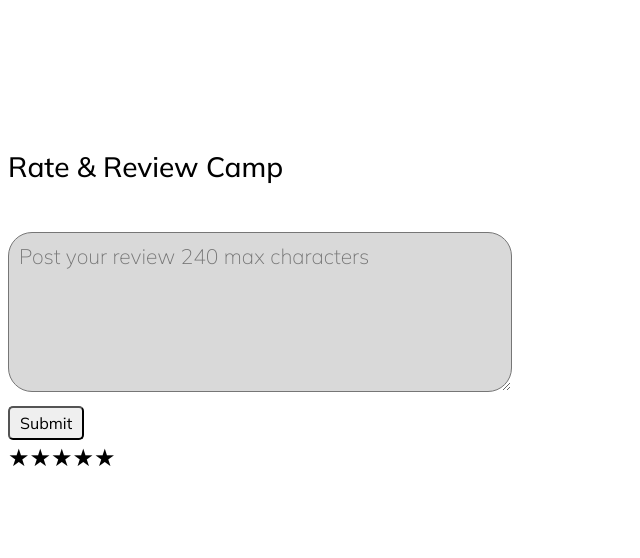
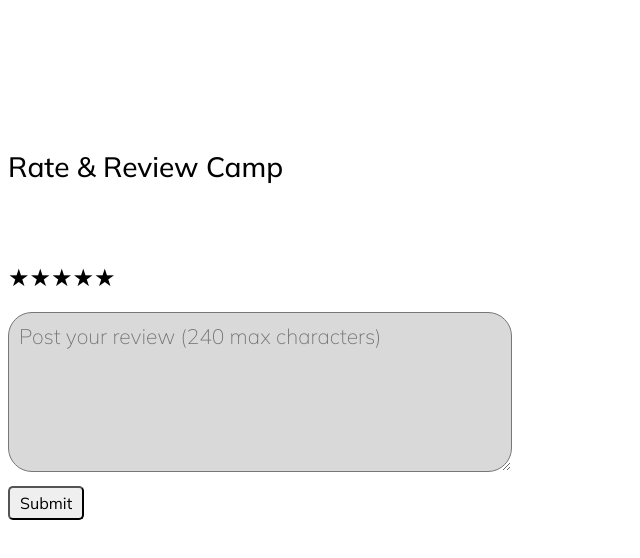
Before and after one commit to Raman-14/ReviewSystem, a Vue app: page / in a window 1280 px wide. Shown: the top 558 px of the page, without its empty margins (0-640 px from the left). Built offline with nearby package versions, Linux system fonts and the light colour scheme.

Commit message:
add changes

```diff
--- a/src/App.vue
+++ b/src/App.vue
@@ -1,33 +1,30 @@
 <template>
   <div class="grid-container">
     <div class="col1">
-    <SubmitReview @submit-review="addReview"/>
-    <RatingStar class="rating"/>
-  </div>
-  <div class="col2">
-    <ReviewComp :reviews="reviews"/>
-  </div>
+      <SubmitReview @submit-review="addReview" />
+    </div>
+    <div class="col2">
+      <ReviewComp :reviews="reviews" />
+    </div>
   </div>
 </template>
 
 <script>
 import { ref } from 'vue';
 import SubmitReview from "./components/SubmitReview.vue";
-import RatingStar from "./components/RatingStar.vue";
 import ReviewComp from "./components/ReviewComp.vue";
 
 export default {
   name: 'App',
   components: {
     SubmitReview,
-    RatingStar,
     ReviewComp,
   },
   setup() {
     const reviews = ref([]);
 
-    const addReview = (text) => {
-      reviews.value.push(text);
+    const addReview = (review) => {
+      reviews.value.push(review);
     };
 
     return {
@@ -46,12 +43,21 @@ export default {
   -moz-osx-font-smoothing: grayscale;
   margin-top: 121px;
 }
-.rating{
-  margin-top:50px;
+
+.rating {
+  margin-top: 50px;
 }
 
 .grid-container {
   display: grid;
   grid-template-columns: 1fr 1fr;
 }
+
+.col1 {
+  padding-right: 20px;
+}
+
+.col2 {
+  padding-left: 20px;
+}
 </style>
--- a/src/components/RatingStar.vue
+++ b/src/components/RatingStar.vue
@@ -3,10 +3,10 @@
     <span
       v-for="star in 5"
       :key="star"
-      :class="{'filled': star <= currentRating}"
+      :class="{'filled': star <= hoverRating || (hoverRating === 0 && star <= currentRating)}"
       @click="setRating(star)"
-      @mouseover="hoverRating(star)"
-      @mouseleave="hoverRating(currentRating)"
+      @mouseover="setHoverRating(star)"
+      @mouseleave="setHoverRating(0)"
     >&#9733;</span>
   </div>
 </template>
@@ -19,20 +19,22 @@ export default {
   emits: ['update:rating'],
   setup(_, { emit }) {
     const currentRating = ref(0);
+    const hoverRating = ref(0);
 
     const setRating = (rating) => {
       currentRating.value = rating;
       emit('update:rating', rating);
     };
 
-    const hoverRating = (rating) => {
-      currentRating.value = rating;
+    const setHoverRating = (rating) => {
+      hoverRating.value = rating;
     };
 
     return {
       currentRating,
+      hoverRating,
       setRating,
-      hoverRating
+      setHoverRating
     };
   }
 }
--- a/src/components/ReviewComp.vue
+++ b/src/components/ReviewComp.vue
@@ -1,7 +1,8 @@
 <template>
   <div>
     <div class="review-card" v-for="(review, index) in reviews" :key="index">
-      <p>{{ review }}</p>
+      <p>{{ review.text }}</p>
+      <p>Rating: {{ review.rating }}</p>
     </div>
   </div>
 </template>
--- a/src/components/SubmitReview.vue
+++ b/src/components/SubmitReview.vue
@@ -1,39 +1,58 @@
 <template>
   <div class="r1">
-    <div><p class="rate">Rate & Review Camp</p></div>
+    <div>
+      <p class="rate">Rate & Review Camp</p>
+    </div>
+    <RatingStar @update:rating="updateRating" class="rating" />
     <div class="textArea">
-      <!-- Ensure there's no content between the <textarea> tags -->
-   <textarea v-model="inputText" placeholder="Post your review 240 max characters" rows="8" cols="50"></textarea>
-    <button @click="submitReview">Submit</button>
+      <textarea
+        v-model="inputText"
+        placeholder="Post your review (240 max characters)"
+        rows="8"
+        cols="50">
+      </textarea>
+      <button @click="submitReview">Submit</button>
     </div>
   </div>
 </template>
 
 <script>
 import { ref } from 'vue';
+import RatingStar from './RatingStar.vue';
 
 export default {
   name: 'SubmitReview',
+  components: {
+    RatingStar
+  },
   setup(props, { emit }) {
     const inputText = ref('');
+    const currentRating = ref(0);
 
-   const submitReview = () => {
-      if (inputText.value.trim()) {
-        emit('submit-review', inputText.value);
+    const updateRating = (rating) => {
+      currentRating.value = rating;
+    };
+
+    const submitReview = () => {
+      if (inputText.value.trim() && currentRating.value > 0) {
+        emit('submit-review', { text: inputText.value, rating: currentRating.value });
         inputText.value = '';  // Clear the textarea after submitting
+        currentRating.value = 0; // Reset the rating after submitting
       }
     };
 
     return {
       inputText,
-      submitReview
+      currentRating,
+      submitReview,
+      updateRating
     };
   }
 }
 </script>
 
 <style>
-  @import url('https://fonts.googleapis.com/css2?family=Mulish:ital,wght@0,200..1000;1,200..1000&display=swap');
+@import url('https://fonts.googleapis.com/css2?family=Mulish:ital,wght@0,200..1000;1,200..1000&display=swap');
 
 .textArea {
   width: 504px;
@@ -52,17 +71,18 @@ export default {
   padding: 10px;
   background-color: #d9d9d9;
 }
+
 .rate {
   font-family: 'Mulish', sans-serif;
   font-size: 28px;
   font-weight: 500;
 }
-.r1{
+
+.r1 {
   display: flex;
   flex-direction: column;
+}
 
-
-}
 button {
   margin-top: 10px;
   font-family: 'Mulish', sans-serif;
```
